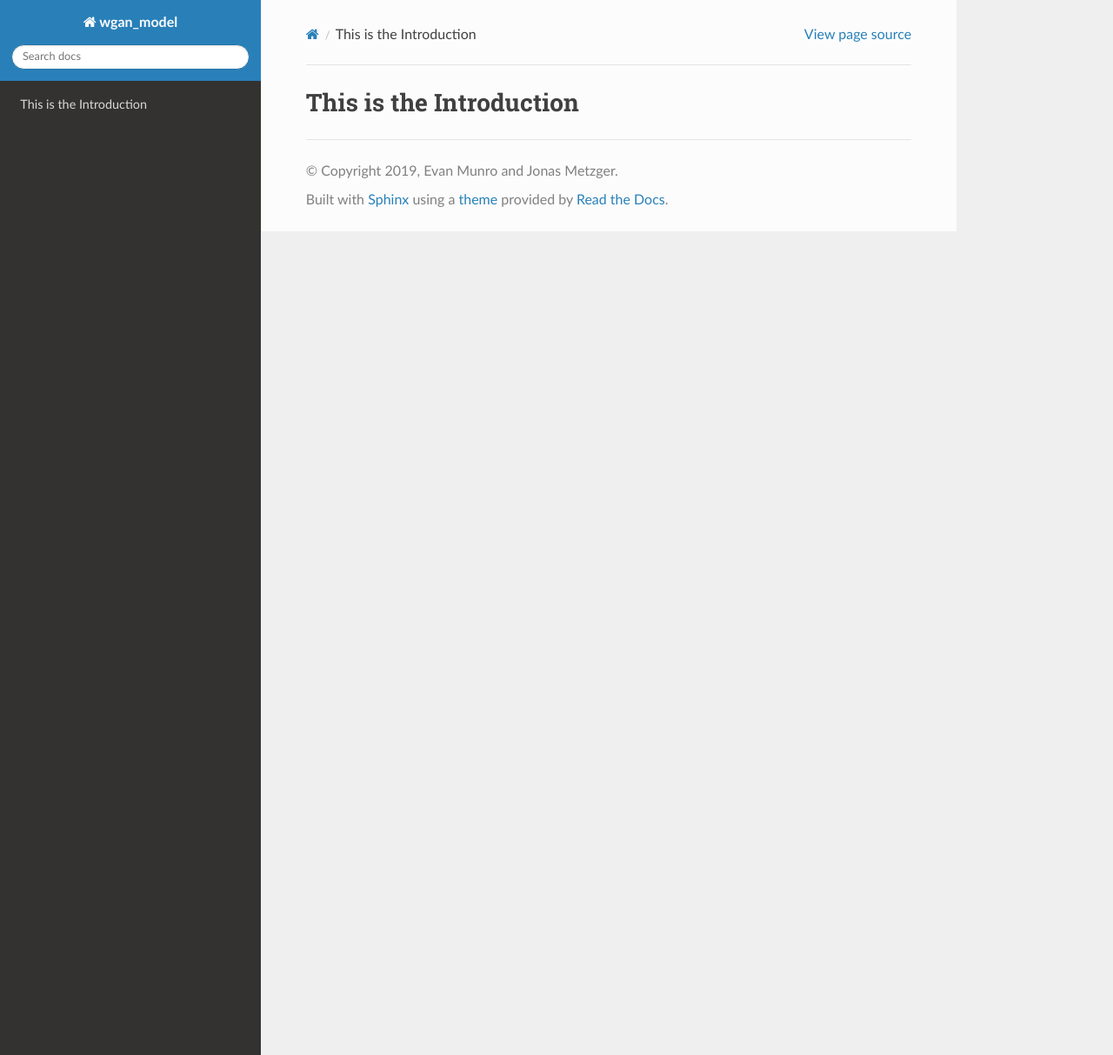
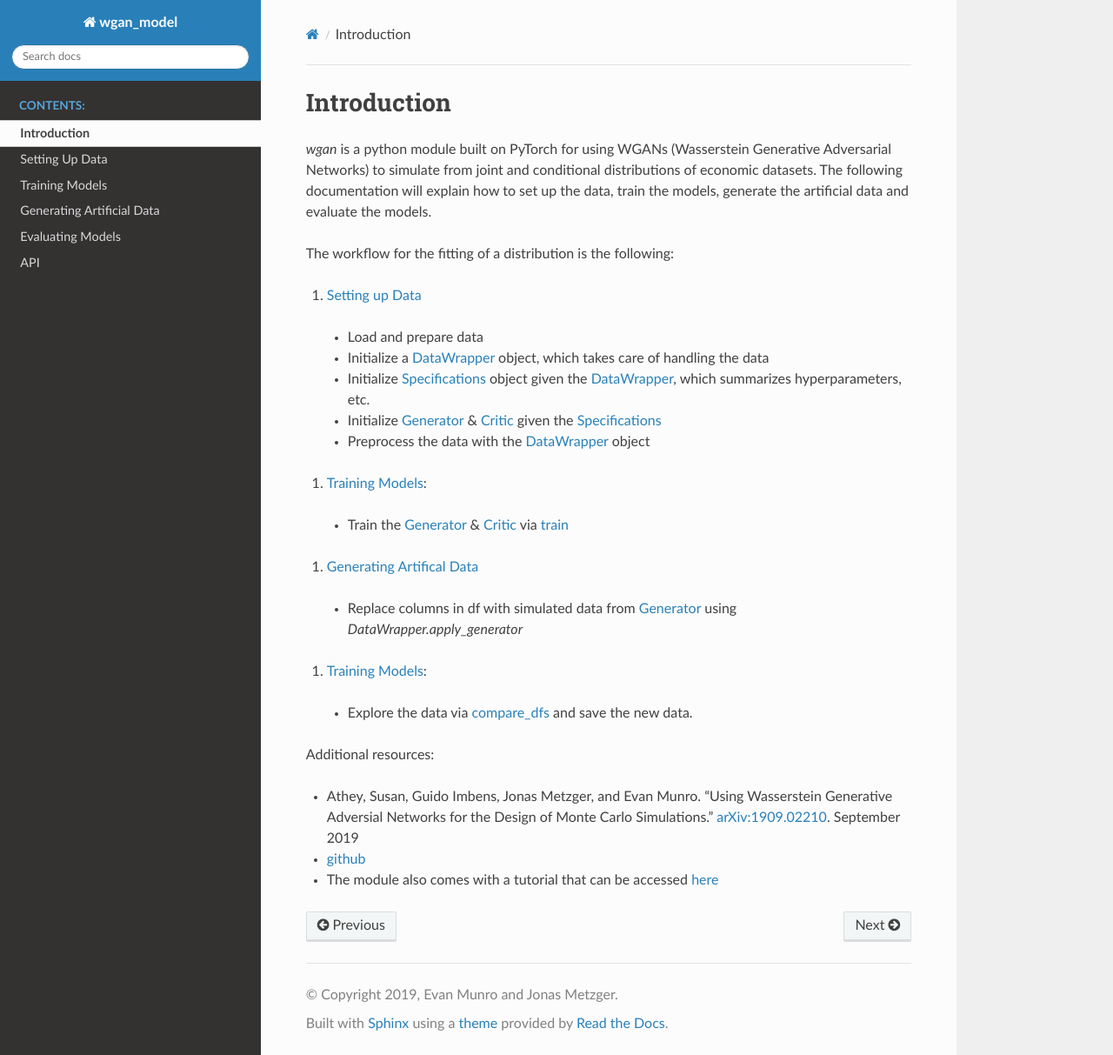
Before and after one commit to gsbDBI/ds-wgan, a Sphinx documentation site: the page built from docs/source/intro.rst, in a window 1280 px wide and 1213 px high. Shown: the whole window at 87% size. Built offline with Sphinx 7.4.7 and the Read the Docs theme 2.0.0, drawn with Linux system fonts in a browser that asks for light colours; pages that are not in the unit, such as notebooks, are missing from menus.

Commit message:
Work on documentation

```diff
--- a/docs/source/conf.py
+++ b/docs/source/conf.py
@@ -32,7 +32,7 @@ release = '0.1'
 # ones.
 extensions = ['sphinx.ext.autodoc', 'autoapi.extension','sphinx_rtd_theme', 'sphinx.ext.napoleon'
 ]
-
+html_show_sourcelink = False
 autoapi_dirs=['../../']
 
 master_doc='index'
--- a/docs/source/intro.rst
+++ b/docs/source/intro.rst
@@ -1,2 +1,32 @@
-This is the Introduction
+Introduction
 ============================
+
+`wgan` is a python module built on PyTorch for using WGANs (Wasserstein Generative Adversarial Networks) to simulate from joint and conditional distributions of economic datasets. The following documentation will explain how to set up the data, train the models, generate the artificial data and evaluate the models.
+
+The workflow for the fitting of a distribution is the following:
+
+#. :ref:`section_data`
+
+  + Load and prepare data
+  + Initialize a :ref:`data_wrapper` object, which takes care of handling the data
+  + Initialize :ref:`specifications` object given the :ref:`data_wrapper`, which summarizes hyperparameters, etc.
+  + Initialize :ref:`generator` & :ref:`critic` given the :ref:`specifications`
+  + Preprocess the data with the :ref:`data_wrapper` object
+
+#. :ref:`section_train`:
+
+  + Train the :ref:`generator` & :ref:`critic` via :ref:`train`
+
+#. :ref:`section_gendata`
+
+  + Replace columns in df with simulated data from :ref:`generator` using `DataWrapper.apply_generator`
+
+#. :ref:`section_train`:
+
+  + Explore the data via :ref:`compare_dfs` and save the new data.
+
+Additional resources:
+
++  Athey, Susan, Guido Imbens, Jonas Metzger, and Evan Munro. "Using Wasserstein Generative Adversial Networks for the Design of Monte Carlo Simulations." `arXiv:1909.02210 <https://arxiv.org/abs/1909.02210>`_. September 2019
++  `github <https://github.com/gsbDBI/ds-wgan>`_
++  The module also comes with a tutorial that can be accessed `here <https://colab.research.google.com/drive/1AYvY4ZpCeHjEWLte39CFTs6_KgwRP-N6#scrollTo=NEX_jqVFFwS5>`_
```
Also changed, not shown: docs/source/api.rst (added, +46 -0 lines), docs/source/data.rst (added, +50 -0 lines), docs/source/evaluate.rst (added, +16 -0 lines), docs/source/gendata.rst (added, +12 -0 lines), docs/source/index.rst (+6 -81 lines), docs/source/train.rst (added, +14 -0 lines).
